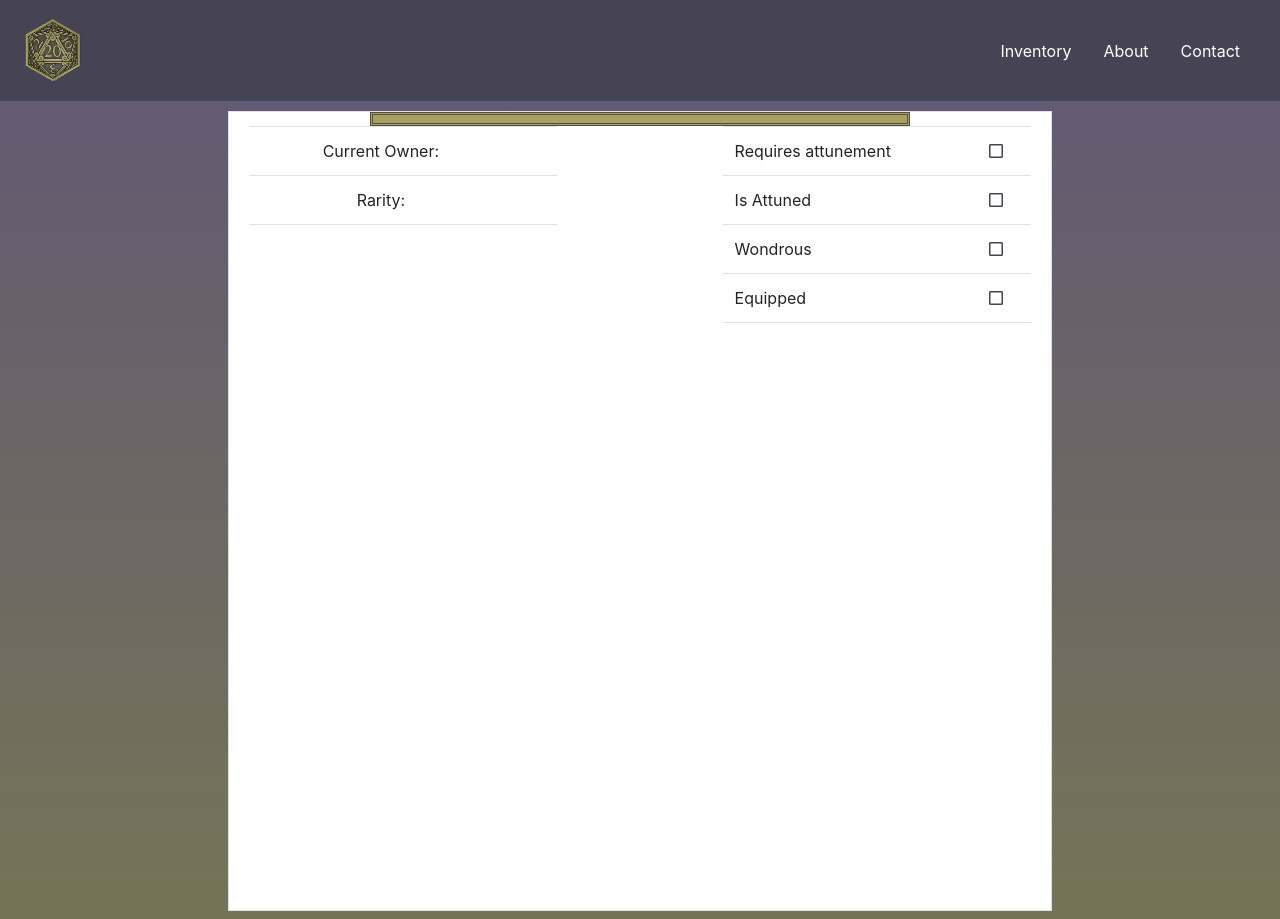
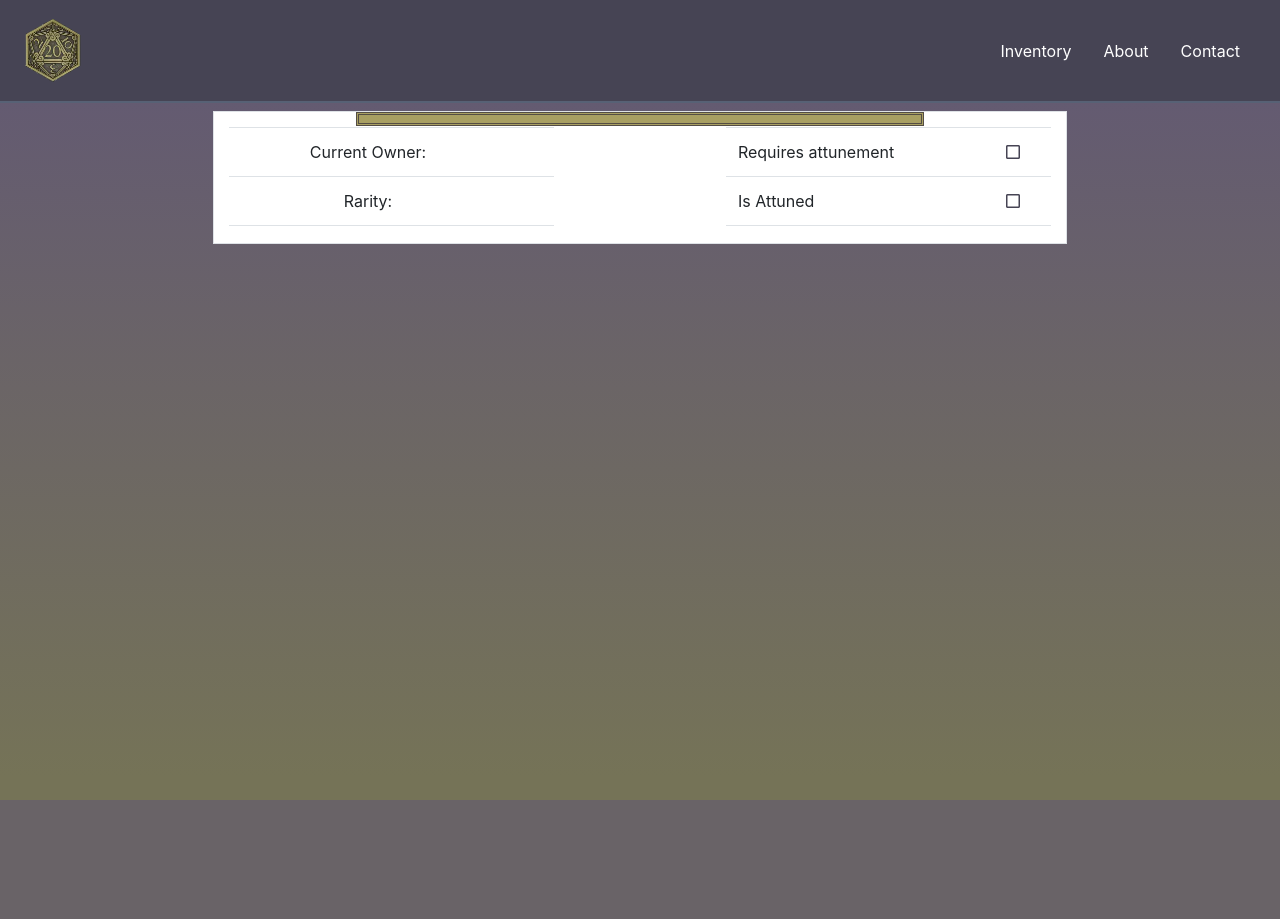
Before and after one commit to IJumpAround/aftermath, a Django app: template aftermath_django/item_management/templates/item_management/item_template.html in a window 1280 px wide. After the commit the page ends 800 px from the top, so only its background shows below. Run offline with Django 3.2, Linux system fonts and the light colour scheme; the template is opened without the code that fills it, so the values that code supplies are empty; some libraries are stand-ins or nearby versions.

Commit message:
Remove nested containers because you shouldn't nest boostrap containers. Removed 100% height on div that was rendered twice causing elements to spill off the bottom of the page.

```diff
--- a/aftermath_django/item_management/static/item_management/css/item_template.css
+++ b/aftermath_django/item_management/static/item_management/css/item_template.css
@@ -8,15 +8,6 @@ h1 {
     text-align: center;
 }
 
-.item-details-div {
-    height: 100vh;
-}
-
-.table-container {
-    padding-left: 5px !important;
-    padding-right: 5px!important;
-    padding-top: 0!important;
-}
 
 i.item-flavor {
     font-family: Luminari, serif;
@@ -34,17 +25,14 @@ div.item-flavor {
 
 
 div.item-description {
-    border: 3px double var(--die-muted-brown);
     font-size: 18px;
 }
 
 hr.solid {
   border: 2px solid var(--die-brown);
     background-color: var(--die-brown);
-    /*color: green!important;*/
-    /*background-color: green!important;*/
-    /*background: var(--die-muted-brown);*/
-    /*border-color: var(--die-muted-brown);*/
+    color: var(--die-brown);
+    opacity: .75;
 }
 
 
@@ -56,7 +44,7 @@ hr.solid {
     color: var(--main-bg-color);
 }
 
-/*div.item-details-div div.col-12 div {*/
-/*    padding-left: 120px;*/
-/*    margin-left: 20px;*/
-/*}*/
+
+i.fa-check-square {
+    color: #026702;
+}
--- a/aftermath_django/item_management/static/item_management/css/items.css
+++ b/aftermath_django/item_management/static/item_management/css/items.css
@@ -3,8 +3,10 @@
 body {
     padding: 0;
     margin: 0;
+height:100%;
 background: rgb(117,115,87);
 background: linear-gradient(0deg, rgba(117,115,87,1) 0%, rgba(117,115,87,1) 3%, rgba(97,87,117,1) 100%);
+background-attachment:fixed;
 }
 
 .table-div {
--- a/aftermath_django/item_management/static/item_management/css/tables.css
+++ b/aftermath_django/item_management/static/item_management/css/tables.css
@@ -43,9 +43,6 @@ table td {
 
 
 div .table-container {
-    padding-left: 30px;
-    padding-right: 30px;
-    padding-top: 15px;
     background: #ffffff !important;
 }
 
--- a/aftermath_django/item_management/templates/item_management/base_template.html
+++ b/aftermath_django/item_management/templates/item_management/base_template.html
@@ -19,12 +19,10 @@
 <div class="container-fluid">
 <div class="row my-2">
     <div class="col-md-1 col-lg-2 d-none d-md-block"></div>
-    <div class="col-sm-12 col-md-10 col-lg-8">
-        <div class="container-fluid border table-container" style="height: 100vh">
+    <div class="col-sm-12 col-md-10 col-lg-8  border table-container">
 
          {%  block content  %} {% endblock content %}
 
-        </div>
     </div>
     <div class="col-md-1 col-lg-2 d-none d-md-block"></div>
 </div>
--- a/aftermath_django/item_management/templates/item_management/item_template.html
+++ b/aftermath_django/item_management/templates/item_management/item_template.html
@@ -9,7 +9,8 @@
 {% endblock additional_css %}
 
 {% block content %}
-    <div class="item-details-div container-fluid">
+
+    <div class="item-details-div">
         <div class="row">
             <div class="col-lg-2 col-md-1 d-none d-md-block"></div>
             <div class="col-sm-12 col-md-10 col-lg-8">
@@ -40,17 +41,21 @@
             <div class="col-lg-2 col-md-1 d-none d-md-block"></div>
         </div>
         <div class="row">
-            <div class="col-12">
+            <div class="col-12" >
                 {% if item.text_description %}
                     <hr class="solid">
                     <div class="row" style="margin-top: 10px;">
-                        <div class="col item-description">
+                        <div class="col-12">
+                            <div class="item-description">
                             {{ item.text_description|linebreaks }}
                             </div>
                         </div>
+                    </div>
 
+                    <hr class="solid">
                 {% endif %}
-
+            </div>
+        </div>
         <div class="row">
             <div class="col-5">
                 <table class="table lhs-info-table">
@@ -76,28 +81,36 @@
                             <td>Is Attuned</td>
                             <td><i class="{{ item.is_attuned|yesno:responses }}"> </i></td>
                         </tr>
-                                <tr>
-                                    <td>Wondrous</td>
-                                    <td><i class="{{ item.wondrous|yesno:responses }}"> </i></td>
-                                </tr>
+                        {% if item.is_equipped != None %}
                         <tr>
                             <td>Equipped</td>
                             <td><i class="{{ item.is_equipped|yesno:responses }}"> </i></td>
                         </tr>
-
+                        {% endif %}
                     {% endwith %}
                 </table>
             </div>
         </div>
+        <div class="row">
+            <div class="col">
+                {% for trait in item.weapontrait_set.all %}
+                    <div class="row">
+                        <div class="col-12">
+                            {% include 'item_management/trait_template.html' with trait=trait %}
                         </div>
                     </div>
+                {% endfor %}
             </div>
+        </div>
+        <div class="row"></div>
+    </div>
+
 {% endblock content %}
 
-requires_attunement:
-is_attuned:
-wondrous:
-equipped:
-
-rarity:
-trait_list
+{#requires_attunement:#}
+{#is_attuned:#}
+{#wondrous:#}
+{#equipped:#}
+{##}
+{#rarity:#}
+{#trait_list#}
--- a/aftermath_django/item_management/templates/item_management/trait_template.html
+++ b/aftermath_django/item_management/templates/item_management/trait_template.html
@@ -0,0 +1,2 @@
+
+    {{ trait }}
```
Lines whose indentation alone changed are shown as unchanged.
